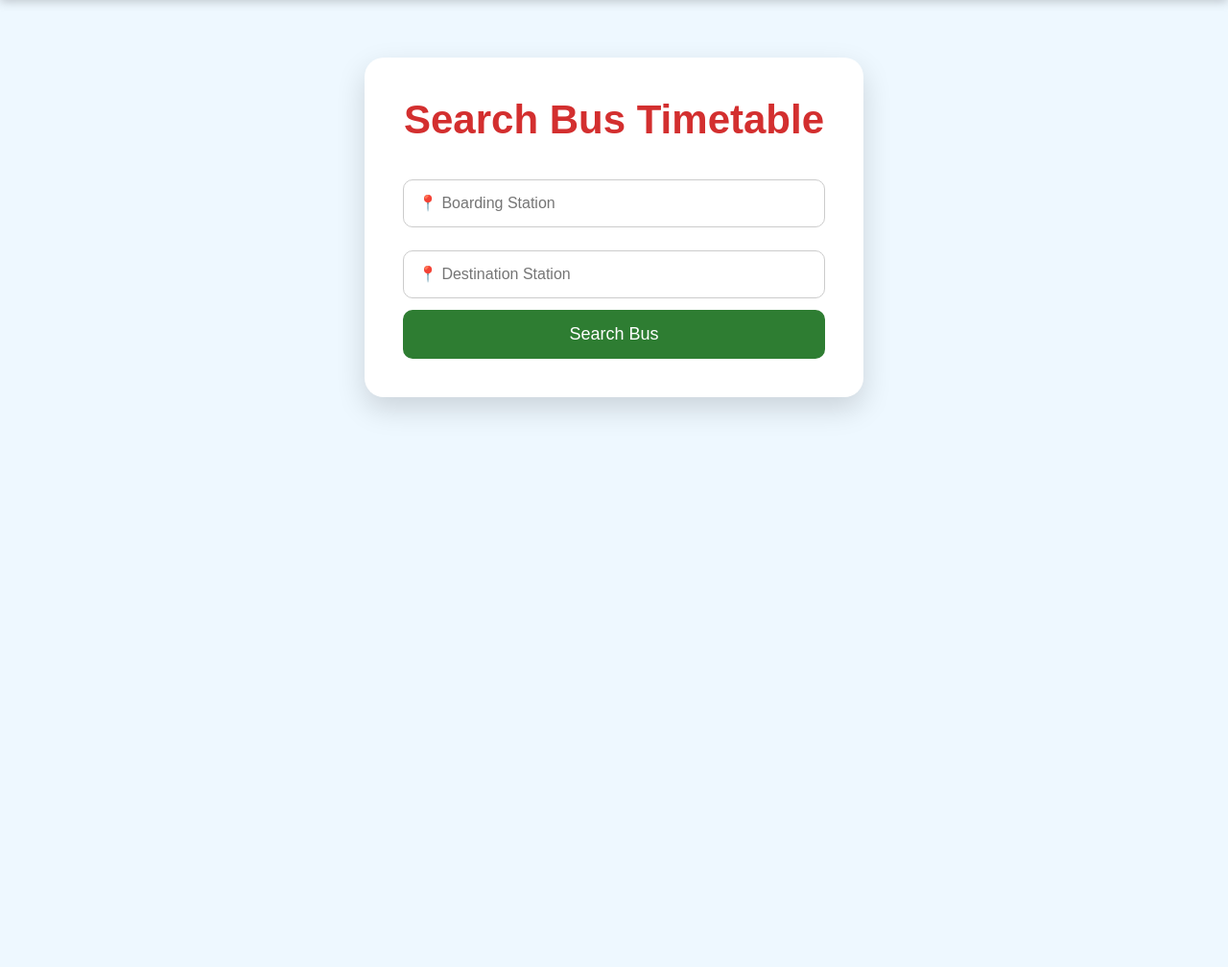
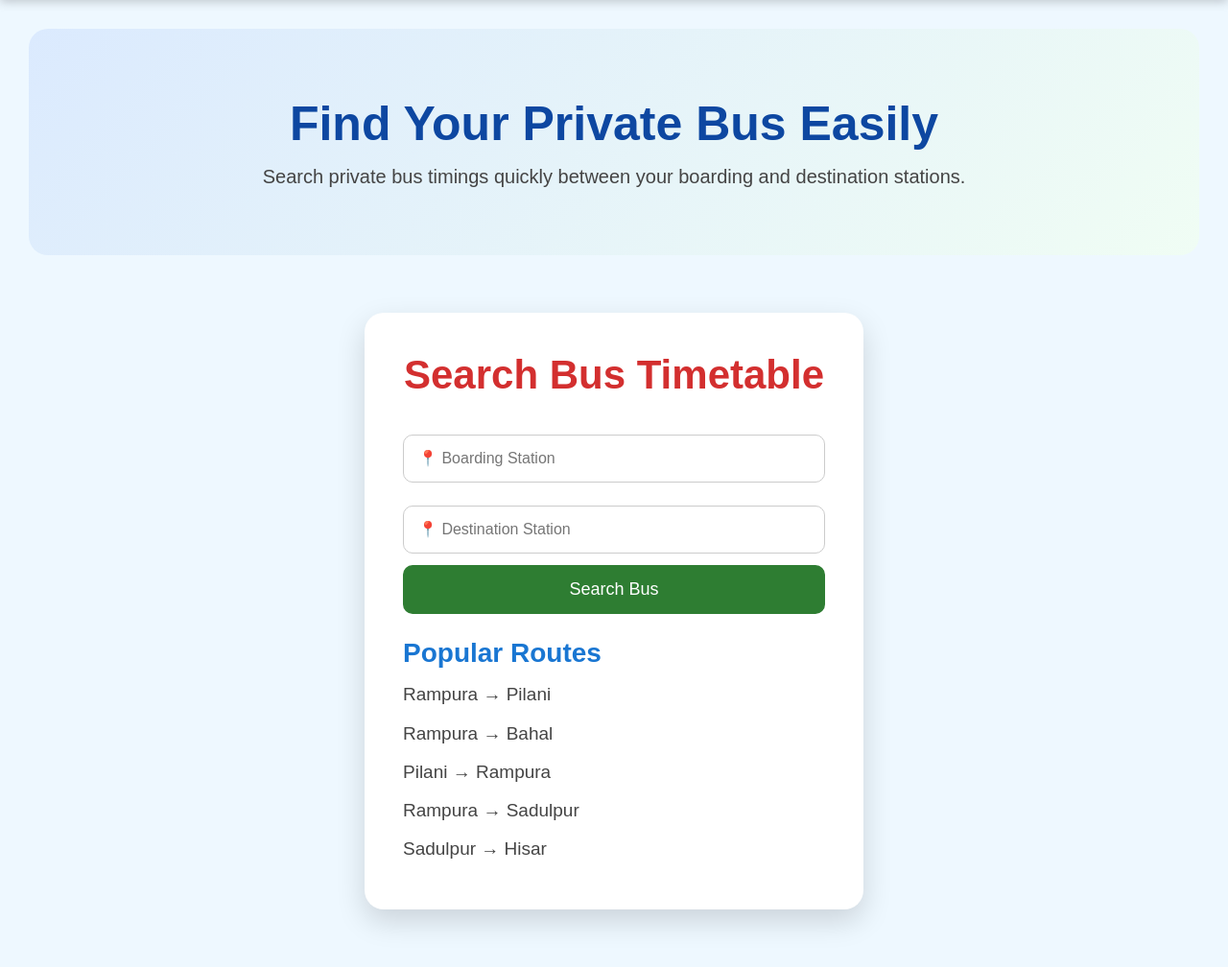
Before and after one commit to sumitsingh34398-art/PrivateBusFinder, a Flask app: page / in a window 1280 px wide. Shown: the part 69-1077 px from the top of the page at 96% size. Before the commit the page ends 501 px from the top, so only its background shows below. Run offline with Flask 3, Linux system fonts and the light colour scheme.

Commit message:
Fix navigation links and add popular routes section
Updated navigation links to point to correct routes and added a section for popular bus routes.

```diff
--- a/templates/index.html
+++ b/templates/index.html
@@ -17,11 +17,15 @@
 
     <nav>
         <a href="/">Home</a>
-        <a href="#">Timetable</a>
-        <a href="#">About</a>
+        <a href="/timetable">Timetable</a>
+        <a href="/about">About</a>
     </nav>
 
 </header>
+<section class="hero">
+    <h1>Find Your Private Bus Easily</h1>
+    <p> Search private bus timings quickly between your boarding and destination stations.</p>
+</section>
 
 <div class="card">
 
@@ -46,7 +50,14 @@
         </button>
 
     </form>
-
+    <div class="popular-routes">
+        <h3>Popular Routes</h3>
+        <p> Rampura → Pilani</p>
+        <p> Rampura → Bahal</p>
+        <p> Pilani → Rampura</p>
+        <p> Rampura → Sadulpur</p>
+        <p> Sadulpur → Hisar</p>
+    </div>
 </div>
 
 </body>
```
